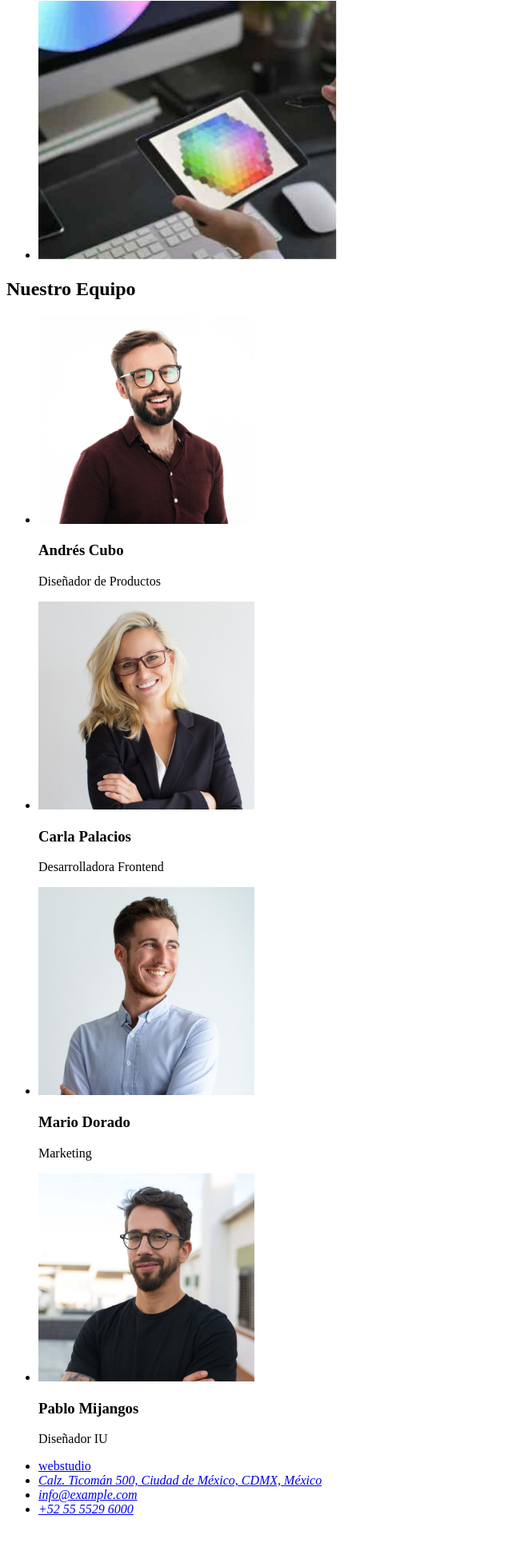
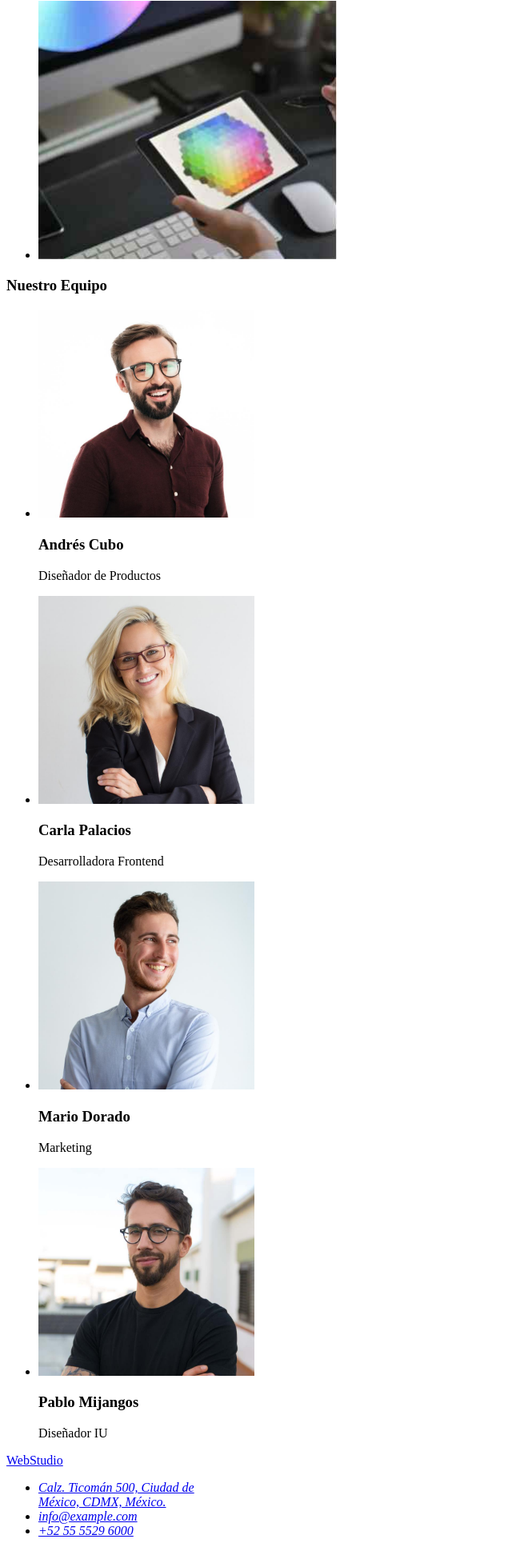
Before and after one commit to JohanDevia/goit-markup-hw-01, a plain HTML site: page index.html in a window 1280 px wide. Shown: the part 1266-3205 px from the top of the page at 80% size, without its empty margins (0-640 px from the left). Before the commit the page ends 3178 px from the top, so only its background shows below. Drawn offline with Linux system fonts and the light colour scheme.

Commit message:
corrección en footer

```diff
--- a/index.html
+++ b/index.html
@@ -85,7 +85,7 @@
         </ul>
       </section>
       <section id="main_team">
-        <h2>Nuestro Equipo</h2>
+        <h3>Nuestro Equipo</h3>
         <ul>
           <li>
             <img
@@ -127,14 +127,21 @@
       </section>
     </main>
     <footer>
+      <a href="#">WebStudio</a>
+      <address>
         <ul>
           <li>
-            <a href="/index.html">webstudio</a>
+            <a href="https://goo.gl/maps/MqcLZkt5R4HPUiu16" target="_blank">
+              Calz. Ticomán 500, Ciudad de <br />
+              México, CDMX, México.</a
+            >
           </li>
-          <address>
-          <li><a href="#">Calz. Ticomán 500, Ciudad de México, CDMX, México</a></li>
-          <li><a href="mailto:info@example.com">info@example.com</a></li>
-          <li><a href="tel:+525555296000">+52 55 5529 6000</a></li>
+          <li>
+            <a href="mailto:info@example.com">info@example.com</a>
+          </li>
+          <li>
+            <a href="tel:+525555296000">+52 55 5529 6000</a>
+          </li>
         </ul>
       </address>
     </footer>
```
Lines whose indentation alone changed are shown as unchanged.
